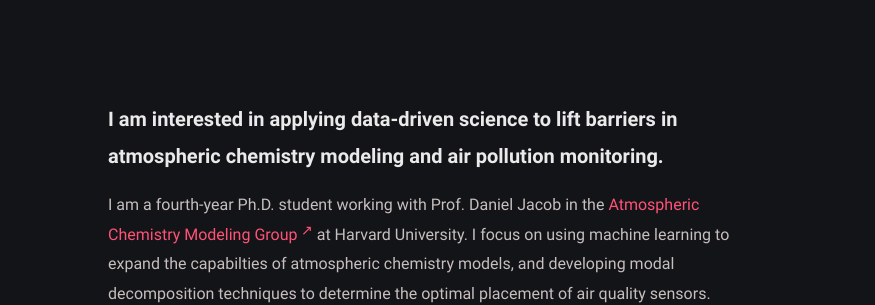
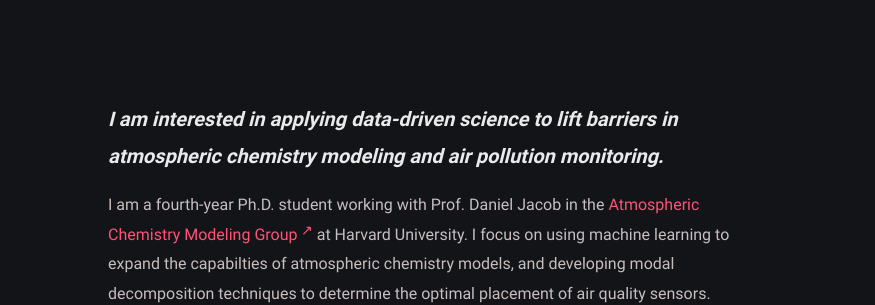
Before and after one commit to mkelp/mkelp.github.io, a Jekyll site: the page built from CV.md, in a window 1280 px wide. Shown: the part 151-456 px from the top of the page, without its empty margins (202-1077 px from the left). Built offline with Jekyll 4.4.1, drawn with Linux system fonts in a browser that asks for light colours.

```diff
--- a/CV.md
+++ b/CV.md
@@ -5,7 +5,7 @@
 excerpt: Makoto Kelp CV
 comments: false
 ---
-####  I am interested in applying data-driven science to lift barriers in atmospheric chemistry modeling and air pollution monitoring.
+####  ***I am interested in applying data-driven science to lift barriers in atmospheric chemistry modeling and air pollution monitoring.***
 
 I am a fourth-year Ph.D. student working with Prof. Daniel Jacob in the [Atmospheric Chemistry Modeling Group](http://acmg.seas.harvard.edu/index.html){:target="_blank"} at Harvard University. I focus on using machine learning to expand the capabilties of atmospheric chemistry models, and developing modal decomposition techniques to determine the optimal placement of air quality sensors.
 
```
